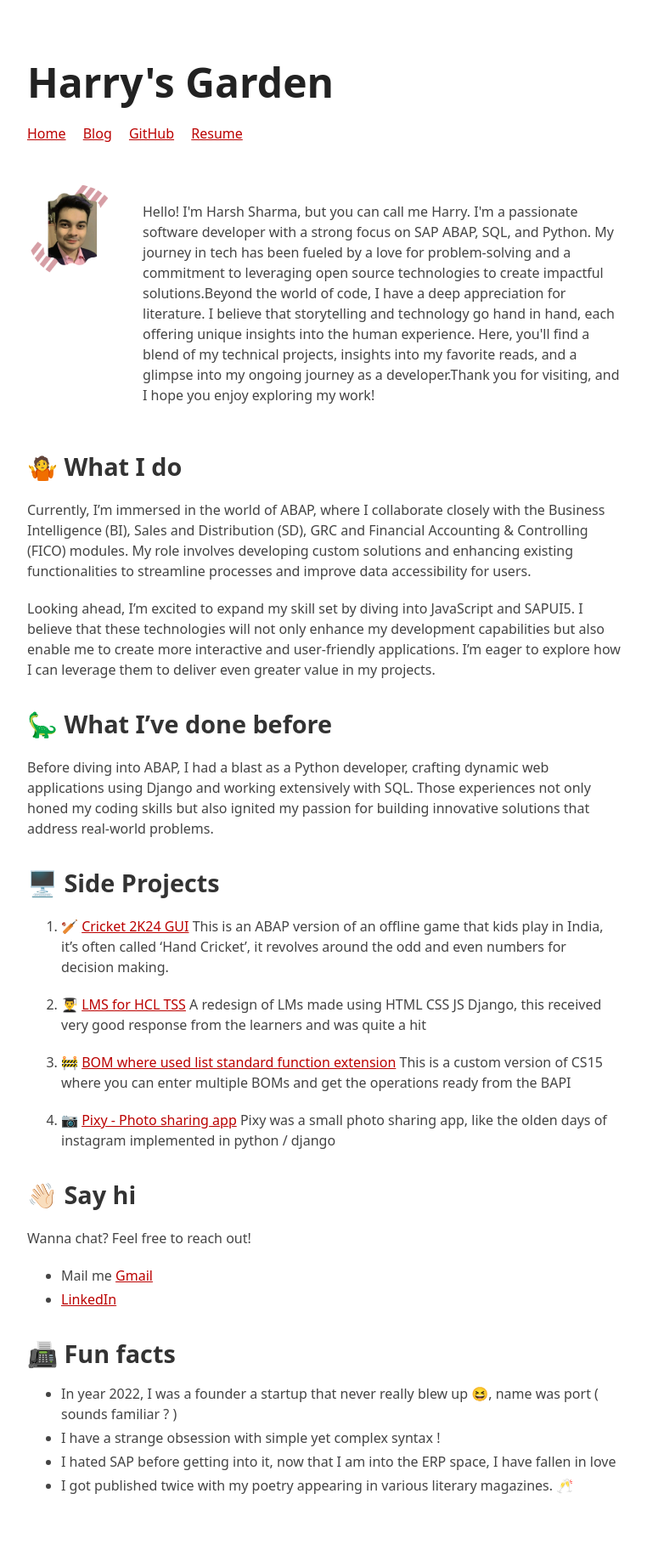
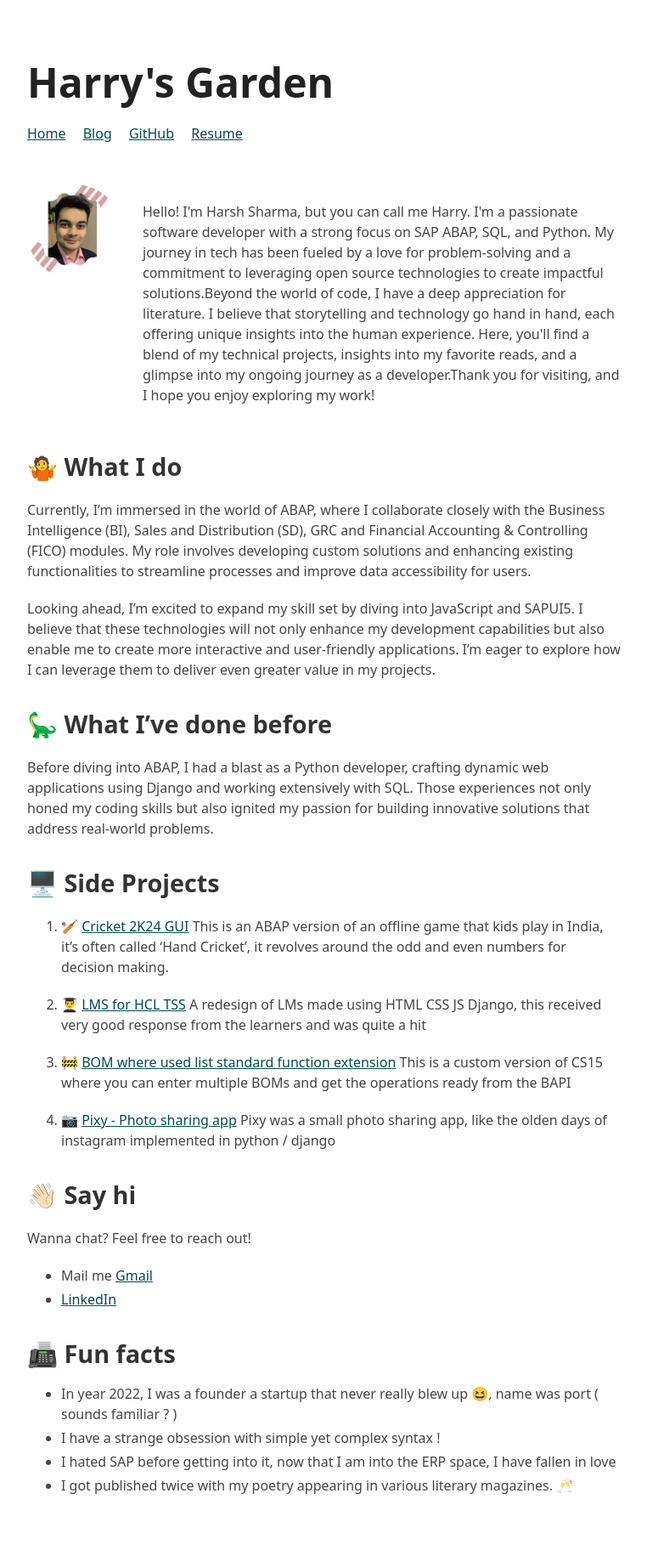
Before and after one commit to harshsharma1506/harshsharma1506.github.io, a Jekyll site: the page built from index.md, in a window 1280 px wide. Shown: the whole page at 85% size, without its empty margins (258-1020 px from the left). Built offline with Jekyll 4.4.1, drawn with Linux system fonts in a browser that asks for light colours; our own code applies the rules of GitHub Pages for plain Markdown files.

Commit message:
Update styles.scss

```diff
--- a/styles/styles.scss
+++ b/styles/styles.scss
@@ -1,7 +1,7 @@
 ---
 ---
 
-$accent-color: #b00; // link color
+$accent-color:  #014d4e; // link color
 $font-stack: system-ui, Helvetica, Arial, sans-serif;
 $heading-font-stack: system-ui, Helvetica, Arial, sans-serif; // use this to set a different font for your headings if you want
 $code-font-stack: Inconsolata, monospace; // fonts for inline code and code blocks
```
